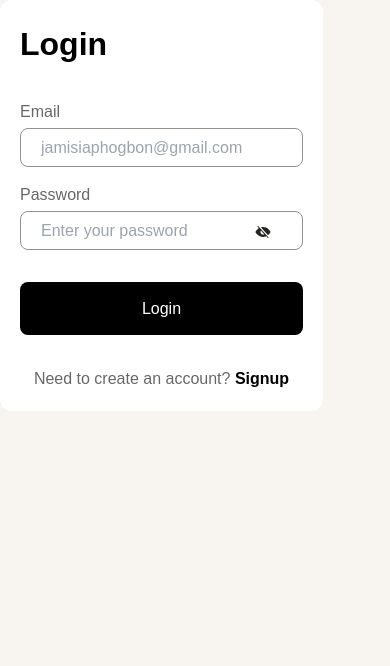
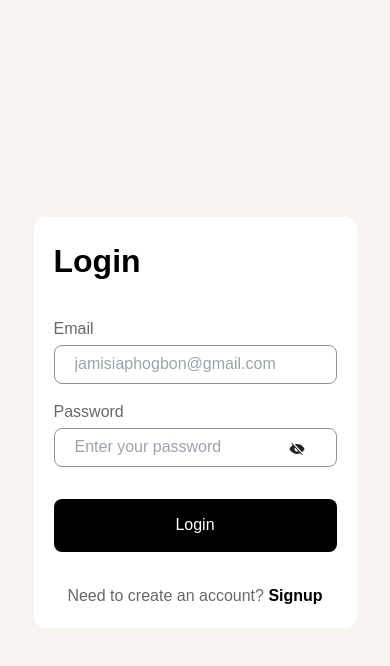
Before and after one commit to ifaronti/Finance-App, a Next.js app in the folder finance-app/: page /login in a window 390 px wide. Shown: the top 666 px of the page. Built offline with nearby package versions, Linux system fonts and the light colour scheme; no server answers.

Commit message:
auth forms centered in mobile layout

```diff
--- a/finance-app/app/login/page.tsx
+++ b/finance-app/app/login/page.tsx
@@ -69,7 +69,7 @@ export default function Login() {
   };
 
   return (
-    <section className="w-full flex items-center gap-[140px]">
+    <section className="w-full flex items-center h-[100vh] 2xl:justify-normal justify-center gap-[140px]">
       <div className="hidden p-5 w-[600px] 2xl:block">
         <Image
           width={560}
--- a/finance-app/app/page.tsx
+++ b/finance-app/app/page.tsx
@@ -6,7 +6,7 @@ export default function Home() {
   const oauthLink = 'https://github.com/login/oauth/authorize?client_id=Ov23liyOmaYRAksPwbCp&scope=read:user'
 
   return (
-    <section className="w-full flex items-center gap-[140px]">
+    <section className="w-full flex items-center justify-between 2xl:justify-start gap-[140px]">
       <div className="hidden p-5 w-[600px] 2xl:block">
         <Image
           width={560}
--- a/finance-app/app/signup/page.tsx
+++ b/finance-app/app/signup/page.tsx
@@ -89,7 +89,7 @@ export default function SignUp() {
   };
 
   return (
-    <section className="w-full flex items-center gap-[140px]">
+    <section className="w-full flex items-center h-[100vh] 2xl:justify-normal justify-center gap-[140px]">
       <div className="hidden h-fit p-5 flex-grow-0 w-[600px] 2xl:block">
         <Image width={560} height={920} className=" rounded-lg" alt="Home Image"
           src={"/assets/images/illustration-authentication.svg"}
```
